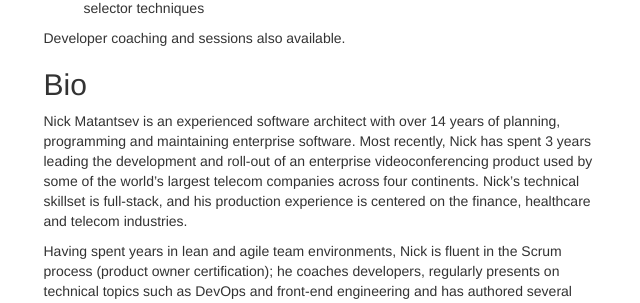
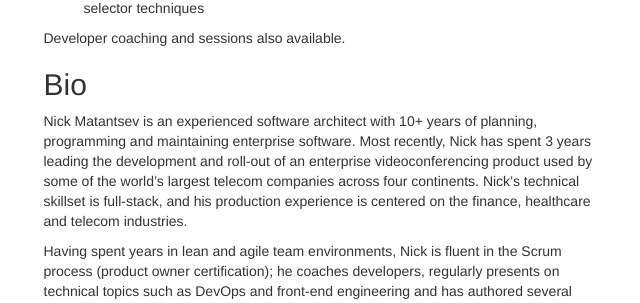
Before and after one commit to unframework/unframework-website, a Jekyll site: the page built from frontend-architecture.md, in a window 1280 px wide. Shown: the part 684-987 px from the top of the page, without its empty margins (319-959 px from the left). Built offline with Jekyll 4.4.1, drawn with Linux system fonts in a browser that asks for light colours.

Commit message:
Update frontend-architecture.md

```diff
--- a/frontend-architecture.md
+++ b/frontend-architecture.md
@@ -24,7 +24,7 @@ Developer coaching and sessions also available.
 
 ## Bio
 
-Nick Matantsev is an experienced software architect with over 14 years of planning, programming and maintaining enterprise software. Most recently, Nick has spent 3 years leading the development and roll-out of an enterprise videoconferencing product used by some of the world's largest telecom companies across four continents. Nick's technical skillset is full-stack, and his production experience is centered on the finance, healthcare and telecom industries.
+Nick Matantsev is an experienced software architect with 10+ years of planning, programming and maintaining enterprise software. Most recently, Nick has spent 3 years leading the development and roll-out of an enterprise videoconferencing product used by some of the world's largest telecom companies across four continents. Nick's technical skillset is full-stack, and his production experience is centered on the finance, healthcare and telecom industries.
 
 Having spent years in lean and agile team environments, Nick is fluent in the Scrum process (product owner certification); he coaches developers, regularly presents on technical topics such as DevOps and front-end engineering and has authored several open source projects.
 
```
